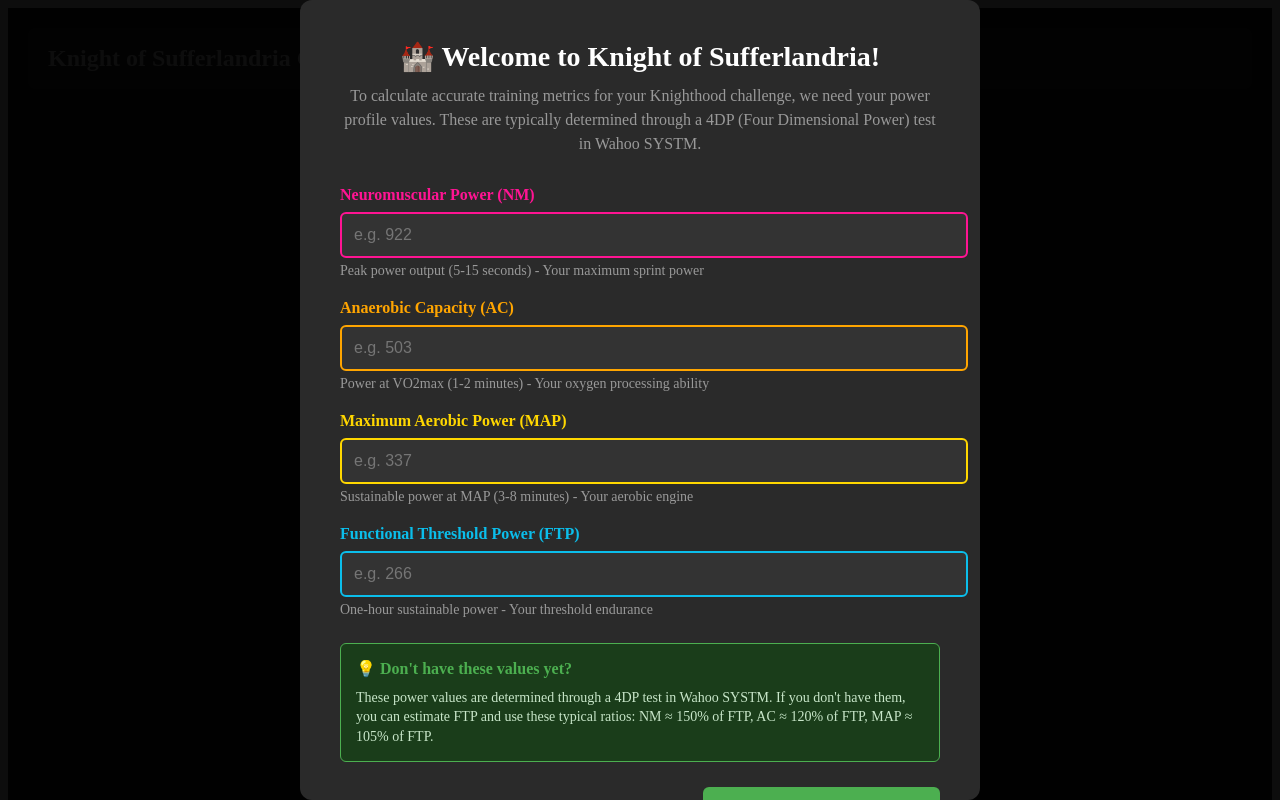
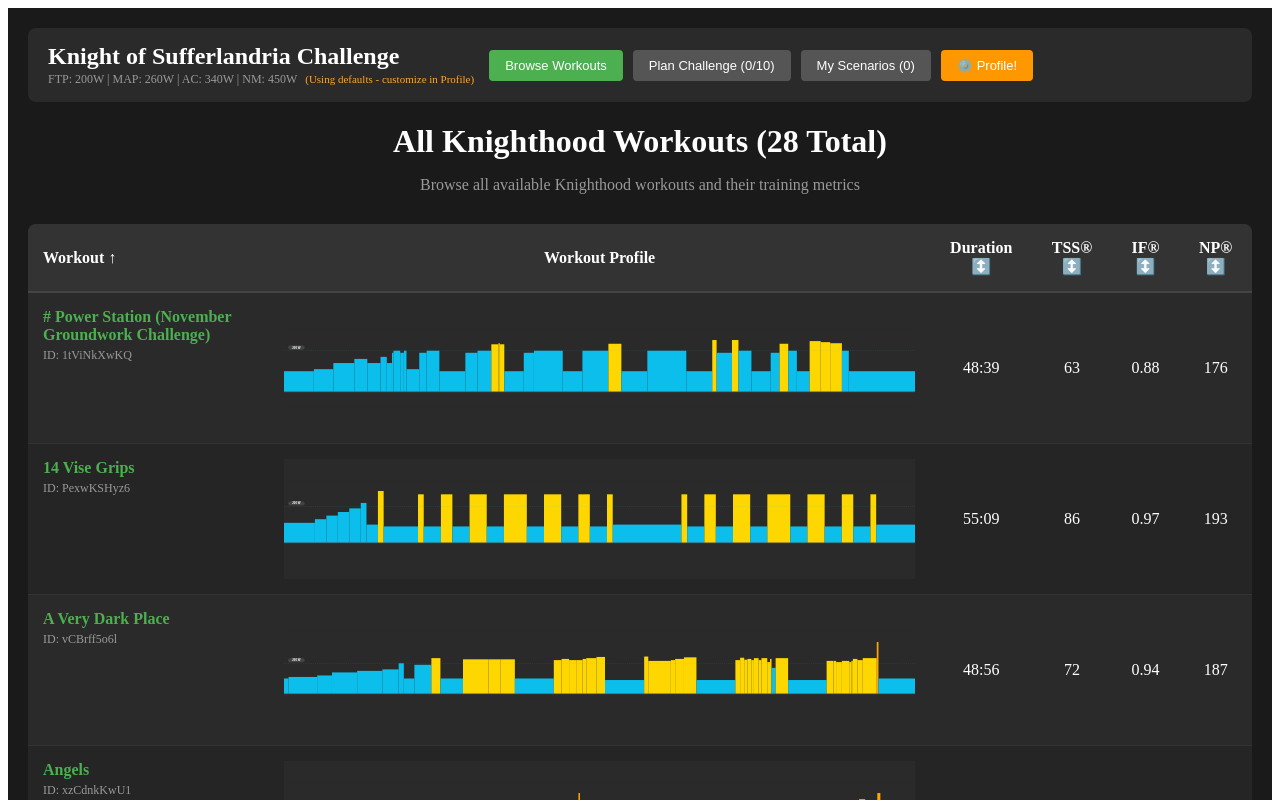
Before and after one commit to againstdemons84/knighthood-quests, a React (Create React App) app: page / in a window 1280 px wide. Shown: the top 800 px of the page. Built offline with nearby package versions, Linux system fonts and the light colour scheme.

Commit message:
Use default power profile on first run

```diff
--- a/src/components/UserProfileManager.tsx
+++ b/src/components/UserProfileManager.tsx
@@ -1,6 +1,6 @@
 import React, { useState } from 'react';
 import { UserPowerProfile } from '../types/userProfile';
-import { getUserProfile, clearUserProfile } from '../utils/userProfileHelpers';
+import { getUserProfile, clearUserProfile, isUsingDefaultProfile } from '../utils/userProfileHelpers';
 import UserProfileSetup from './UserProfileSetup';
 
 interface UserProfileManagerProps {
@@ -36,9 +36,29 @@ const UserProfileManager: React.FC<UserProfileManagerProps> = ({
                 <h1 style={{ color: 'white', marginBottom: '10px' }}>
                     Power Profile Settings
                 </h1>
-                <p style={{ color: '#999', marginBottom: '30px' }}>
+                <p style={{ color: '#999', marginBottom: isUsingDefaultProfile() ? '15px' : '30px' }}>
                     Manage your 4DP power profile values used for training metrics calculations
                 </p>
+
+                {isUsingDefaultProfile() && (
+                    <div style={{
+                        backgroundColor: '#2a1a00',
+                        border: '2px solid #FF9800',
+                        padding: '15px',
+                        borderRadius: '8px',
+                        marginBottom: '20px'
+                    }}>
+                        <div style={{ display: 'flex', alignItems: 'center', gap: '8px', marginBottom: '8px' }}>
+                            <span style={{ fontSize: '18px' }}>⚡</span>
+                            <strong style={{ color: '#FF9800' }}>Using Default Power Profile</strong>
+                        </div>
+                        <p style={{ color: '#FFA726', margin: '0', fontSize: '14px', lineHeight: '1.4' }}>
+                            You're currently using default power values (FTP: 200W, MAP: 260W, AC: 340W, NM: 450W).
+                            These are typical for recreational cyclists. For more accurate training metrics,
+                            customize these values based on your actual power profile or 4DP test results.
+                        </p>
+                    </div>
+                )}
 
                 {/* Current Profile Display */}
                 <div style={{
--- a/src/index.tsx
+++ b/src/index.tsx
@@ -18,7 +18,7 @@ import { Scenario, BasketState } from './types/scenario';
 import { getBestWorkoutData } from './utils/workoutDataHelpers';
 import { UserPowerProfile } from './types/userProfile';
 import { loadScenarios, saveScenarios } from './utils/scenarioHelpers';
-import { getUserProfile, saveUserProfile, hasUserProfile } from './utils/userProfileHelpers';
+import { getUserProfile, saveUserProfile, hasUserProfile, getUserProfileWithDefaults, isUsingDefaultProfile } from './utils/userProfileHelpers';
 import { useViewport } from './hooks/useViewport';
 
 interface KnighthoodWorkout {
@@ -53,7 +53,6 @@ const App = () => {
     const [scenarios, setScenarios] = useState<Scenario[]>([]);
     const [userProfile, setUserProfile] = useState<UserPowerProfile | null>(null);
     const [showProfileSetup, setShowProfileSetup] = useState(false);
-    const [isFirstTimeSetup, setIsFirstTimeSetup] = useState(false);
     const [selectedScenario, setSelectedScenario] = useState<Scenario | null>(null);
     const [sharedScenarioData, setSharedScenarioData] = useState<{ name: string; workoutIds: string[] } | null>(null);
 
@@ -112,17 +111,13 @@ const App = () => {
 
     // Initialize user profile on app load
     useEffect(() => {
-        const profile = getUserProfile();
-        if (profile && hasUserProfile()) {
-            setUserProfile(profile.powerProfile);
-            // If user has profile and there's shared scenario data, go to shared view
-            if (sharedScenarioData) {
-                setCurrentPage('shared-scenario');
-            }
-        } else {
-            setIsFirstTimeSetup(true);
-            setShowProfileSetup(true);
-            // Keep current page as 'browse' - profile save will handle redirect if needed
+        // Always use profile with defaults - no setup required
+        const profile = getUserProfileWithDefaults();
+        setUserProfile(profile);
+
+        // If there's shared scenario data, go to shared view
+        if (sharedScenarioData) {
+            setCurrentPage('shared-scenario');
         }
     }, [sharedScenarioData]); // Add dependency on sharedScenarioData
 
@@ -210,14 +205,7 @@ const App = () => {
         saveUserProfile(profile);
         setUserProfile(profile);
         setShowProfileSetup(false);
-        setIsFirstTimeSetup(false);
-
-        // If user came from a shared link, redirect back to shared scenario
-        if (sharedScenarioData) {
-            setCurrentPage('shared-scenario');
-        } else {
-            setLoading(true); // Trigger reload of workouts with new profile
-        }
+        setLoading(true); // Trigger reload of workouts with new profile
     };
 
     const handleProfileUpdate = (profile: UserPowerProfile) => {
@@ -276,6 +264,15 @@ const App = () => {
                                 `FTP: ${userProfile.ftp}W | MAP: ${userProfile.map}W` :
                                 `FTP: ${userProfile.ftp}W | MAP: ${userProfile.map}W | AC: ${userProfile.ac}W | NM: ${userProfile.nm}W`
                             }
+                            {isUsingDefaultProfile() && (
+                                <span style={{
+                                    color: '#FFA726',
+                                    marginLeft: '8px',
+                                    fontSize: viewport.isMobile ? '9px' : '11px'
+                                }}>
+                                    (Using defaults - customize in Profile)
+                                </span>
+                            )}
                         </div>
                     )}
                 </div>
@@ -340,7 +337,7 @@ const App = () => {
                         onClick={() => setCurrentPage('profile')}
                         style={{
                             padding: viewport.isMobile ? '12px 16px' : '8px 16px',
-                            backgroundColor: currentPage === 'profile' ? '#4CAF50' : '#555',
+                            backgroundColor: currentPage === 'profile' ? '#4CAF50' : (isUsingDefaultProfile() ? '#FF9800' : '#555'),
                             color: 'white',
                             border: 'none',
                             borderRadius: '4px',
@@ -350,7 +347,7 @@ const App = () => {
                             flex: viewport.isMobile ? '1' : 'none'
                         }}
                     >
-                        {viewport.isMobile ? '⚙️' : '⚙️ Profile'}
+                        {viewport.isMobile ? (isUsingDefaultProfile() ? '⚙️!' : '⚙️') : (isUsingDefaultProfile() ? '⚙️ Profile!' : '⚙️ Profile')}
                     </button>
                 </div>
             </div>
@@ -462,44 +459,10 @@ const App = () => {
                         onSaveAsScenario={handleSaveSharedScenario}
                         onBackToApp={handleBackToAppFromShare}
                     />
-                ) : sharedScenarioData && !userProfile ? (
-                    <div style={{ backgroundColor: '#1a1a1a', minHeight: '100vh', padding: '20px' }}>
-                        <div style={{ maxWidth: '600px', margin: '0 auto', textAlign: 'center', paddingTop: '100px' }}>
-                            <h1 style={{ color: 'white', marginBottom: '20px' }}>🔗 Shared Challenge Link</h1>
-                            <p style={{ color: '#999', marginBottom: '20px' }}>
-                                You've received a shared challenge link! Please set up your power profile first to view the challenge details and training metrics.
-                            </p>
-                            <button
-                                onClick={handleBackToAppFromShare}
-                                style={{
-                                    padding: '12px 24px',
-                                    backgroundColor: '#4CAF50',
-                                    color: 'white',
-                                    border: 'none',
-                                    borderRadius: '6px',
-                                    cursor: 'pointer',
-                                    fontSize: '16px'
-                                }}
-                            >
-                                Set Up Profile & View Challenge
-                            </button>
-                        </div>
-                    </div>
                 ) : null;
 
             case 'browse':
             default:
-                if (!userProfile) {
-                    return (
-                        <div style={{ backgroundColor: '#1a1a1a', minHeight: '100vh', padding: '20px' }}>
-                            <div style={{ maxWidth: '600px', margin: '0 auto', textAlign: 'center', paddingTop: '100px' }}>
-                                <h1 style={{ color: 'white', marginBottom: '20px' }}>Setting up your Power Profile...</h1>
-                                <p style={{ color: '#999' }}>Please complete your power profile setup to continue.</p>
-                            </div>
-                        </div>
-                    );
-                }
-
                 if (loading) {
                     return (
                         <div style={{ backgroundColor: '#1a1a1a', minHeight: '100vh', padding: '20px' }}>
@@ -509,7 +472,7 @@ const App = () => {
                     );
                 }
 
-                return (
+                return userProfile ? (
                     <div style={{ maxWidth: '1400px', margin: '0 auto' }}>
                         <h1 style={{ color: 'white', marginBottom: '10px', textAlign: 'center' }}>
                             All Knighthood Workouts ({workoutRows.length} Total)
@@ -544,7 +507,7 @@ const App = () => {
                             </p>
                         </div>
                     </div>
-                );
+                ) : null;
         }
     };
 
@@ -568,7 +531,7 @@ const App = () => {
             {showProfileSetup && (
                 <UserProfileSetup
                     onProfileSave={handleProfileSave}
-                    isFirstTime={isFirstTimeSetup}
+                    isFirstTime={false}
                 />
             )}
         </div>
--- a/src/utils/userProfileHelpers.ts
+++ b/src/utils/userProfileHelpers.ts
@@ -42,6 +42,26 @@ export const clearUserProfile = (): void => {
     }
 };
 
+export const getDefaultPowerProfile = (): UserPowerProfile => {
+    // Realistic default values for an average recreational cyclist
+    return {
+        ftp: 200,   // Functional Threshold Power (base level)
+        map: 260,   // Maximum Aerobic Power (typically ~30% higher than FTP)
+        ac: 340,    // Anaerobic Capacity (typically ~30% higher than MAP)
+        nm: 450     // Neuromuscular Power (typically ~30% higher than AC)
+    };
+};
+
+export const getUserProfileWithDefaults = (): UserPowerProfile => {
+    const profile = getUserProfile();
+    return profile ? profile.powerProfile : getDefaultPowerProfile();
+};
+
+export const isUsingDefaultProfile = (): boolean => {
+    const profile = getUserProfile();
+    return profile === null || !hasUserProfile();
+};
+
 export const validatePowerProfile = (profile: UserPowerProfile): string[] => {
     const errors: string[] = [];
 
```
